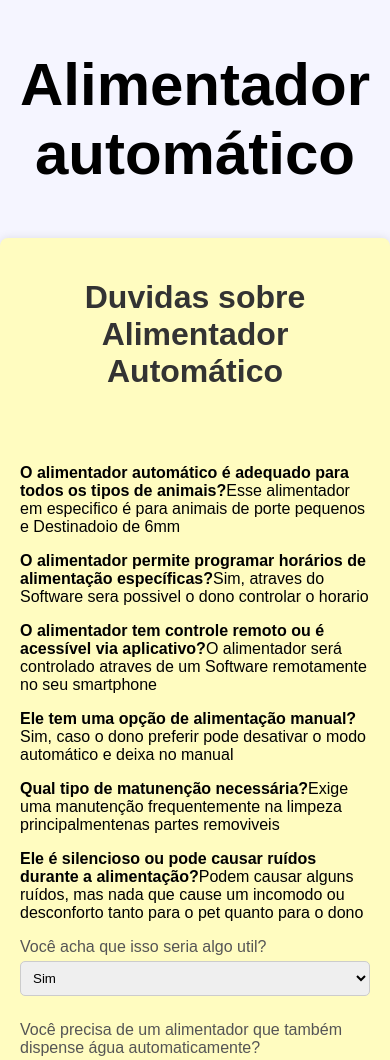
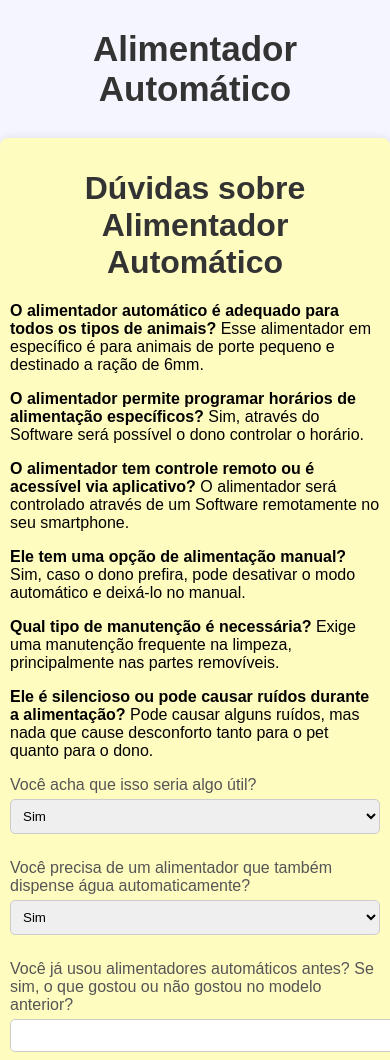
Before and after one commit to Isabelle-2/pets, a plain HTML site: page index.html in a window 390 px wide. Shown: the part 300-1360 px from the top of the page. Drawn offline with Linux system fonts and the light colour scheme.

Commit message:
Add files via upload

```diff
--- a/index.html
+++ b/index.html
@@ -3,50 +3,43 @@
 <!DOCTYPE html>
 <html lang="pt-br">
 <head>
-
     <meta charset="UTF-8">
+    <meta name="viewport" content="width=device-width, initial-scale=1.0">
+    <title>Alimentador Automático</title>
 
     <style>
-
-    img {
-        display: block;
-        margin: 0 auto;
-        width: 300px;
-        height: auto;
-        border-radius: 70%;
-    }
-
-</style>
-
-    <img src="petsfood.png" alt="logotipo">
-
-
-    <meta name="viewport" content="width=device-width, initial-scale=1.0">
-    <h2 style="font-size:60px; text-align: center";>Alimentador automático</h2>
-    <style>
+        /* Responsividade */
         body {
             font-family: Arial, sans-serif;
             background-color: #f5f5ff;
             margin: 0;
             padding: 0;
         }
+
         .container {
             max-width: 600px;
-            margin: 50px auto;
+            margin: 20px auto;
             padding: 20px;
             background-color: #fffcc0;
             border-radius: 8px;
             box-shadow: 0 0 10px rgba(0, 0, 0, 0.1);
         }
-        h1 {
+
+        h1, h2 {
             text-align: center;
             color: #333;
         }
+
+        h2 {
+            font-size: 60px;
+        }
+
         label {
             display: block;
             margin: 10px 0 5px;
             color: #555;
         }
+
         input[type="text"],
         input[type="email"],
         select,
@@ -57,9 +50,11 @@
             border: 1px solid #ccc;
             border-radius: 5px;
         }
+
         textarea {
             height: 100px;
         }
+
         button {
             width: 100%;
             padding: 10px;
@@ -70,57 +65,75 @@
             font-size: 16px;
             cursor: pointer;
         }
+
         button:hover {
             background-color: #45a049;
         }
-        strong{
-            font-style: italic;
 
+        img {
+            display: block;
+            margin: 0 auto;
+            width: 300px;
+            height: auto;
+            border-radius: 70%;
+        }
 
+        /* Responsividade para telas pequenas */
+        @media (max-width: 768px) {
+            h2 {
+                font-size: 45px;
+            }
 
+            .container {
+                padding: 15px;
+            }
+        }
 
+        @media (max-width: 480px) {
+            h2 {
+                font-size: 35px;
+            }
 
+            .container {
+                padding: 10px;
+            }
+        }
 
-        }
     </style>
 </head>
 <body>
 
+    <img src="petsfood.png" alt="logotipo">
+
+    <h2>Alimentador Automático</h2>
+
     <div class="container">
-    <h1>Duvidas sobre Alimentador Automático</h1>
-    <br><br>
+        <h1>Dúvidas sobre Alimentador Automático</h1>
 
+        <p><b>O alimentador automático é adequado para todos os tipos de animais?</b> Esse alimentador em específico é para animais de porte pequeno e destinado a ração de 6mm.</p>
+        <p><b>O alimentador permite programar horários de alimentação específicos?</b> Sim, através do Software será possível o dono controlar o horário.</p>
+        <p><b>O alimentador tem controle remoto ou é acessível via aplicativo?</b> O alimentador será controlado através de um Software remotamente no seu smartphone.</p>
+        <p><b>Ele tem uma opção de alimentação manual?</b> Sim, caso o dono prefira, pode desativar o modo automático e deixá-lo no manual.</p>
+        <p><b>Qual tipo de manutenção é necessária?</b> Exige uma manutenção frequente na limpeza, principalmente nas partes removíveis.</p>
+        <p><b>Ele é silencioso ou pode causar ruídos durante a alimentação?</b> Pode causar alguns ruídos, mas nada que cause desconforto tanto para o pet quanto para o dono.</p>
 
-    <p><b>O alimentador automático é adequado para todos os tipos de animais?</b>Esse alimentador em especifico é para animais de porte pequenos e Destinadoio de 6mm</p>
-
-       <p><b> O alimentador permite programar horários de alimentação específicas?</b>Sim, atraves do Software sera possivel o dono controlar o horario</p>
-
-       <p><b>O alimentador tem controle remoto ou é acessível via aplicativo?</b>O alimentador será controlado atraves de um Software remotamente no seu smartphone</p>
-
-       <p><b>Ele tem uma opção de alimentação manual?</b>Sim, caso o dono preferir pode desativar o modo automático e deixa no manual</p>
-
-       <p><b>Qual tipo de matunenção necessária?</b>Exige uma manutenção frequentemente na limpeza principalmentenas partes removiveis</p>
-
-       <p><b>Ele é silencioso ou pode causar ruídos durante a alimentação?</b>Podem causar alguns ruídos, mas nada que cause um incomodo ou desconforto tanto para o pet quanto para o dono</p>
-
-       <label for="opiniao">Você acha que isso seria algo util?</label>
+        <form action="https://formspree.io/f/mpwqwqky" method="POST">
+            <!-- Alterando a URL para Formspree -->
+            <label for="opiniao">Você acha que isso seria algo útil?</label>
             <select id="opiniao" name="opiniao" required>
                 <option value="sim">Sim</option>
                 <option value="nao">Não</option>
             </select>
 
-       <label for="opiniao">Você precisa de um alimentador que também dispense água automaticamente?</label>
-       <select id="opiniao" name="opiniao" required>
+            <label for="agua">Você precisa de um alimentador que também dispense água automaticamente?</label>
+            <select id="agua" name="agua" required>
                 <option value="sim">Sim</option>
                 <option value="nao">Não</option>
             </select>
 
-        <form action="/enviar-formulario" method="POST">
-        <label for="Escreva">Você já usou alimentadores automáticos antes? Se sim, o que gostou ou não gostou no modelo anterior?</label>
-        <input type="text" id="Escreva" name="Escreva" required>
+            <label for="usou">Você já usou alimentadores automáticos antes? Se sim, o que gostou ou não gostou no modelo anterior?</label>
+            <input type="text" id="usou" name="usou" required>
 
-
-        <form action="/enviar-formulario" method="POST">
             <label for="nome">Nome Completo:</label>
             <input type="text" id="nome" name="nome" required>
 
```
Lines whose indentation alone changed are shown as unchanged.
